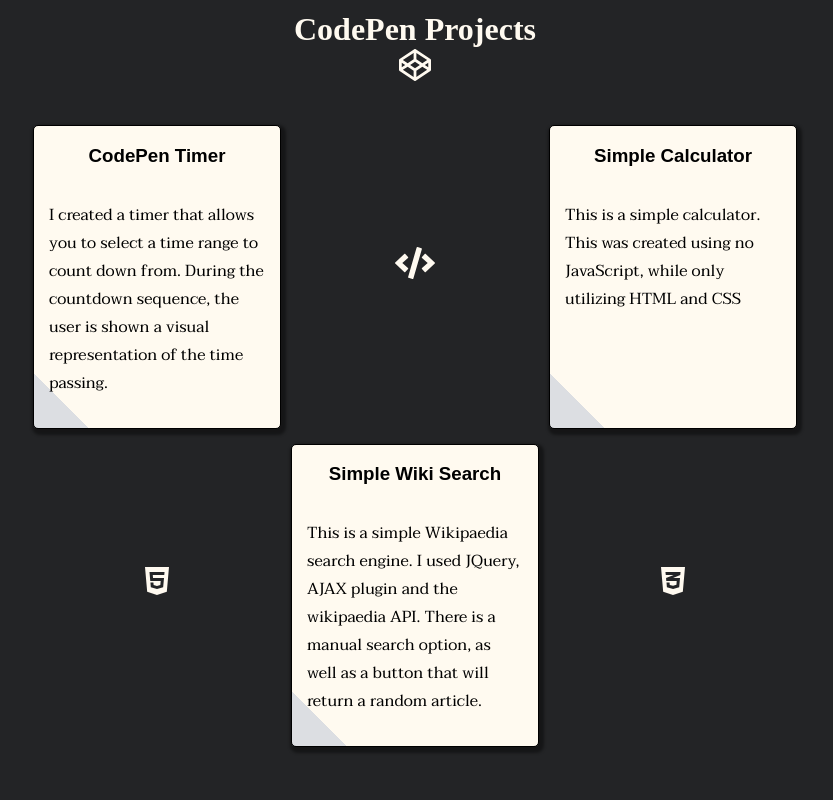
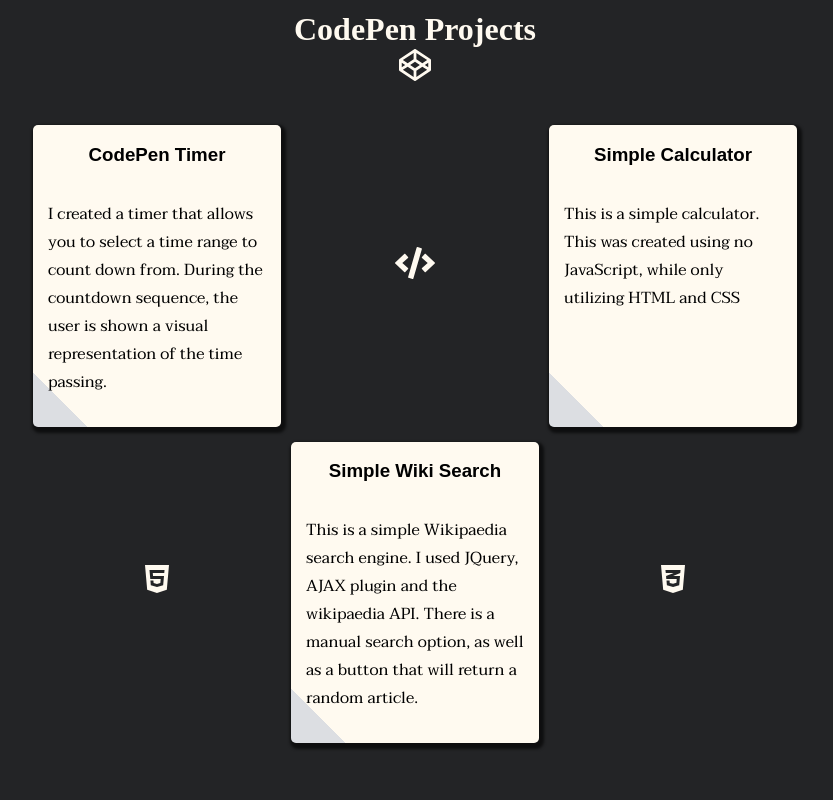
Before and after one commit to loganmusselman/old-folio, a website: page index.html in a window 1280 px wide. Shown: the part 2540-3340 px from the top of the page, without its empty margins (225-1058 px from the left). Drawn offline with Linux system fonts and the light colour scheme; a web font is replaced by a local one.

Commit message:
border box styling, adding shading around repositories, removed borders

```diff
--- a/public/portfolio.css
+++ b/public/portfolio.css
@@ -287,7 +287,6 @@
 .interest {
 	grid-column: 2 / 5;
 	grid-row: 1;
-
 	font-family: 'Homemade Apple', cursive;
 
 }
@@ -1082,14 +1081,13 @@
 	color: black;
 	background-color: floralwhite;
 	background: linear-gradient(45deg, #dcdee2 10%, floralwhite 5%);;
-	border: 1px solid black;
 	border-radius: 5px;
-	box-shadow: 2px 3px 3px 3px rgba(0, 0, 0, 0.4);
+	box-shadow: 2px 3px 3px 3px rgba(0, 0, 0, 0.6);
 	transition: .3s ease-in-out;
 }
 
 .codepenOne:hover {
-	box-shadow: 2px 5px 5px 5px rgba(0, 0, 0, 0.4);
+	box-shadow: 2px 5px 5px 5px rgba(0, 0, 0, 0.6);
 	transition: .3s ease-in-out;
 }
 
@@ -1116,14 +1114,13 @@
 	display: grid;
 	color: black;
 	background: linear-gradient(45deg, #dcdee2 10%, floralwhite 5%);;
-	border: 1px solid black;
 	border-radius: 5px;
-	box-shadow: 2px 3px 3px 3px rgba(0, 0, 0, 0.4);
+	box-shadow: 2px 3px 3px 3px rgba(0, 0, 0, 0.6);
 	transition: .3s ease-in;
 }
 
 .codepenTwo:hover {
-	box-shadow: 2px 5px 5px 5px rgba(0, 0, 0, 0.4);
+	box-shadow: 2px 5px 5px 5px rgba(0, 0, 0, 0.6);
 	transition: .3s ease-in-out;
 }
 
@@ -1154,14 +1151,13 @@
 	color: black;
 	background-color: floralwhite;
 	background: linear-gradient(45deg, #dcdee2 10%, floralwhite 5%);;
-	border: 1px solid black;
 	border-radius: 5px;
-	box-shadow: 2px 3px 3px 3px rgba(0, 0, 0, 0.4);
+	box-shadow: 2px 3px 3px 3px rgba(0, 0, 0, 0.6);
 	transition: .3s ease-in-out;
 }
 
 .codepenThree:hover {
-	box-shadow: 2px 5px 5px 5px rgba(0, 0, 0, 0.4);
+	box-shadow: 2px 5px 5px 5px rgba(0, 0, 0, 0.6);
 	transition: .3s ease-in-out;
 }
 
@@ -1236,7 +1232,6 @@
 	color: black;
 	background-color: floralwhite;
 	background: linear-gradient(45deg, floralwhite 10%, #dcdee2 5%);
-	border: 1px solid black;
 	border-radius: 5px;
 	box-shadow: 2px 3px 3px 3px rgba(0, 0, 0, 0.4);
 	transition: .3s ease-in-out;
@@ -1270,7 +1265,6 @@
 	display: grid;
 	color: black;
 	background: linear-gradient(45deg, floralwhite 10%, #dcdee2 5%);
-	border: 1px solid black;
 	border-radius: 5px;
 	box-shadow: 2px 3px 3px 3px rgba(0, 0, 0, 0.4);
 	transition: .3s ease-in;
@@ -1308,7 +1302,6 @@
 	color: black;
 	background-color: floralwhite;
 	background: linear-gradient(45deg, floralwhite 10%, #dcdee2 5%);
-	border: 1px solid black;
 	border-radius: 5px;
 	box-shadow: 2px 3px 3px 3px rgba(0, 0, 0, 0.4);
 	transition: .3s ease-in-out;
```
